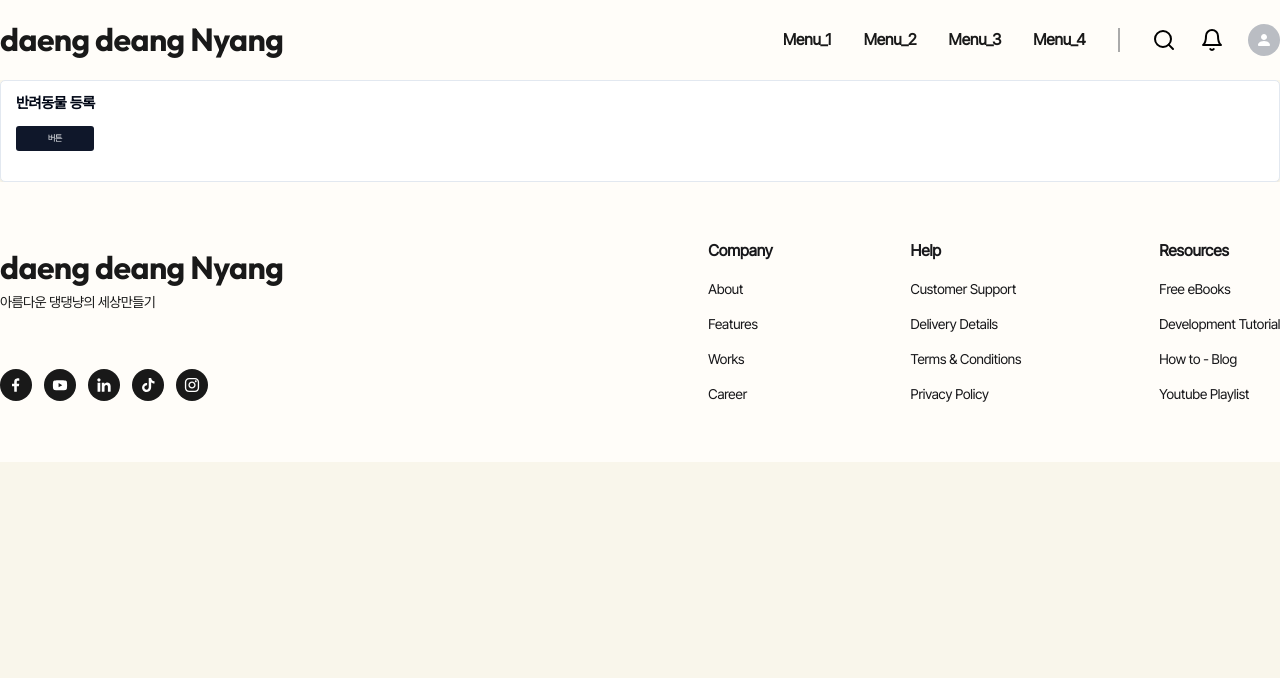
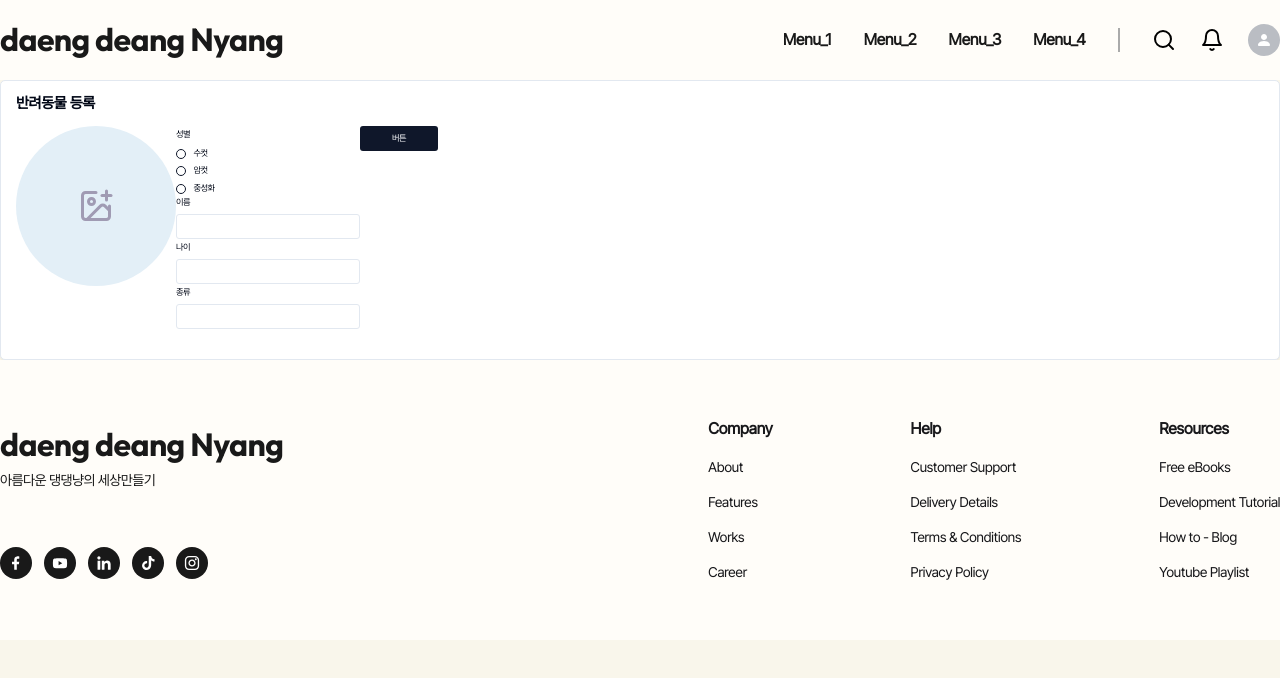
Before and after one commit to LeeDongTak/daeng-daeng-nyang, a Next.js app: page /pet/1 in a window 1280 px wide. Shown: the top 678 px of the page. Built offline with nearby package versions, Linux system fonts and the light colour scheme.

Commit message:
✨  radio input #5

```diff
--- a/src/components/common/form/input-radio/CustomRadioInput.tsx
+++ b/src/components/common/form/input-radio/CustomRadioInput.tsx
@@ -1,6 +1,5 @@
 import { FormControl, FormField, FormItem, FormLabel } from '@/components/ui/form';
-import { RadioGroup } from '@/components/ui/radio-group';
-import { RadioGroupItem } from '@radix-ui/react-radio-group';
+import { RadioGroup, RadioGroupItem } from '@/components/ui/radio-group';
 import { ComponentPropsWithRef } from 'react';
 import { Control, FieldPath, FieldValues } from 'react-hook-form';
 interface I_RadioProps<
@@ -22,9 +21,9 @@ const CustomRadioInput = <T extends FieldValues>({ control, name, title, radioIt
         <FormItem className="space-y-3">
           <FormLabel className={titleCn}>{title}</FormLabel>
           <FormControl>
-            <RadioGroup {...field} className="flex sapce-y-1">
+            <RadioGroup onValueChange={field.onChange} defaultValue={field.value} className="flex flex-col space-y-1">
               {radioItem.map(item => (
-                <FormItem className="flex item-center space-x-3 space-y-0">
+                <FormItem key={item.label} className="flex item-center space-x-3 space-y-0">
                   <FormControl>
                     <RadioGroupItem value={item.value} />
                   </FormControl>
--- a/src/components/regist-pet/RegistPet.tsx
+++ b/src/components/regist-pet/RegistPet.tsx
@@ -1,42 +1,48 @@
 import { zodResolver } from '@hookform/resolvers/zod';
+import { Fragment } from 'react';
 import { useForm } from 'react-hook-form';
 import { z } from 'zod';
 import LayoutForm from '../common/form/form-layout/LayoutForm';
 import LayoutFormBody from '../common/form/form-layout/layout-form-body/LayoutFormBody';
 import LayoutFormFooter from '../common/form/form-layout/layout-form-footer/LayoutFormFooter';
 import LayoutFormHeader from '../common/form/form-layout/layout-form-header/LayoutFormHeader';
+import FileController from '../common/form/input-file/FileController';
 import PetForm from './pet-form/PetForm';
 
 // https://github.com/colinhacks/zod#custom-schemas
 const formSchema = z.object({
-  //file: z.instanceof(File).nullable(), // 반려동물 이미지
-  //name: z.string(), // 반려동물 이름
-  //age: z.string(), // 반려동물 나이
-  //breed: z.string(), // 종류
-  gender: z.enum(['male', 'female', 'neutrality']), //수컷 암컷, 중성 // checkbox로 하기
+  file: z.instanceof(File).nullable(), // 반려동물 이미지
+  name: z.string(), // 반려동물 이름
+  age: z.string(), // 반려동물 나이
+  breed: z.string(), // 종류
+  gender: z.enum(['수컷', '암컷', '중성']), //수컷 암컷, 중성 // checkbox로 하기
 });
-
+const PET_GENDER_GROUP = [
+  { value: '수컷', label: '수컷' },
+  { value: '암컷', label: '암컷' },
+  { value: '중성', label: '중성화' },
+];
 type T_Schema = z.infer<typeof formSchema>;
 const RegistPet = () => {
   const form = useForm<T_Schema>({
     defaultValues: {
-      //file: null, // zod에서 nullable을 줬습니다. 그리고 null로 default를 해줘야 파일이 선택 안되어있을 때도 zod에서 parsing을 성공합니다. defaultValues를 안해주면 undefined이고, 버튼 클릭시 zod parsing이 실패로 됩니다.
-      //name: '',
-      //age: '',
-      //kind: '',
+      file: null, // zod에서 nullable을 줬습니다. 그리고 null로 default를 해줘야 파일이 선택 안되어있을 때도 zod에서 parsing을 성공합니다. defaultValues를 안해주면 undefined이고, 버튼 클릭시 zod parsing이 실패로 됩니다.
+      name: '',
+      age: '',
+      breed: '',
     },
     resolver: zodResolver(formSchema),
   });
   const submitHandler = (value: T_Schema) => {
     console.log(value);
   };
-
+  console.log(form.getValues('file'));
   return (
     <LayoutForm form={form}>
       <LayoutFormHeader title="반려동물 등록" />
       <LayoutFormBody>
         <PetForm onSubmit={form.handleSubmit(submitHandler)} className="flex">
-          {/* <FileController
+          <FileController
             name="file"
             control={form.control}
             render={({ base64, register, remove, select, ...props }) => (
@@ -45,14 +51,16 @@ const RegistPet = () => {
                 <PetForm.file register={register} />
               </Fragment>
             )}
-          /> */}
+          />
           <div>
-            {/* <PetForm.input control={form.control} name="name" label="이름" />
+            <PetForm.radio control={form.control} name="gender" title="성별" radioItem={PET_GENDER_GROUP} />
+            <PetForm.input control={form.control} name="name" label="이름" />
             <PetForm.input control={form.control} name="age" label="나이" />
-            <PetForm.input control={form.control} name="sex" label="성별" />
-            <PetForm.input control={form.control} name="kind" label="종류" /> */}
+            <PetForm.input control={form.control} name="breed" label="종류" />
           </div>
-          <PetForm.button text="버튼" type="submit" />
+          <div>
+            <PetForm.button text="버튼" type="submit" />
+          </div>
         </PetForm>
       </LayoutFormBody>
       <LayoutFormFooter></LayoutFormFooter>
```
